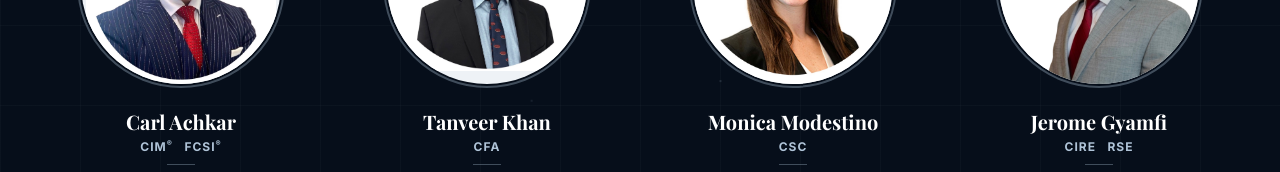
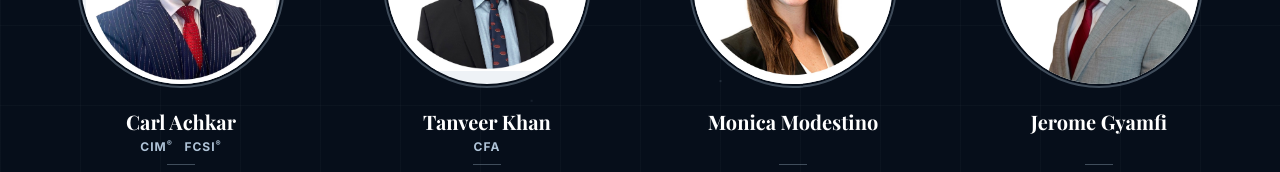
Before and after one commit to rylanwhiteops/patrick-sanelli-website, a plain HTML site: page index.html in a window 1280 px wide. Shown: the part 2340-2512 px from the top of the page. Drawn offline with nearby package versions, Linux system fonts and the light colour scheme; no server answers; animation ran at ten frames a second; a web font is replaced by a local one.

Commit message:
Remove credentials from Monica and Jerome team cards
Co-Authored-By: Claude Opus 5.5 <noreply@anthropic.com>

```diff
--- a/index.html
+++ b/index.html
@@ -1588,7 +1588,7 @@
         </div>
         <div class="team-info">
           <div class="team-name">Monica Modestino</div>
-          <div class="team-creds">CSC</div>
+          <div class="team-creds">&nbsp;</div>
           <div class="team-divider"></div>
           <div class="team-title">Licensed Assistant<br>iA Private Wealth</div>
         </div>
@@ -1600,7 +1600,7 @@
         </div>
         <div class="team-info">
           <div class="team-name">Jerome Gyamfi</div>
-          <div class="team-creds">CIRE &nbsp; RSE</div>
+          <div class="team-creds">&nbsp;</div>
           <div class="team-divider"></div>
           <div class="team-title">Associate Investment Advisor<br>iA Private Wealth</div>
         </div>
```
